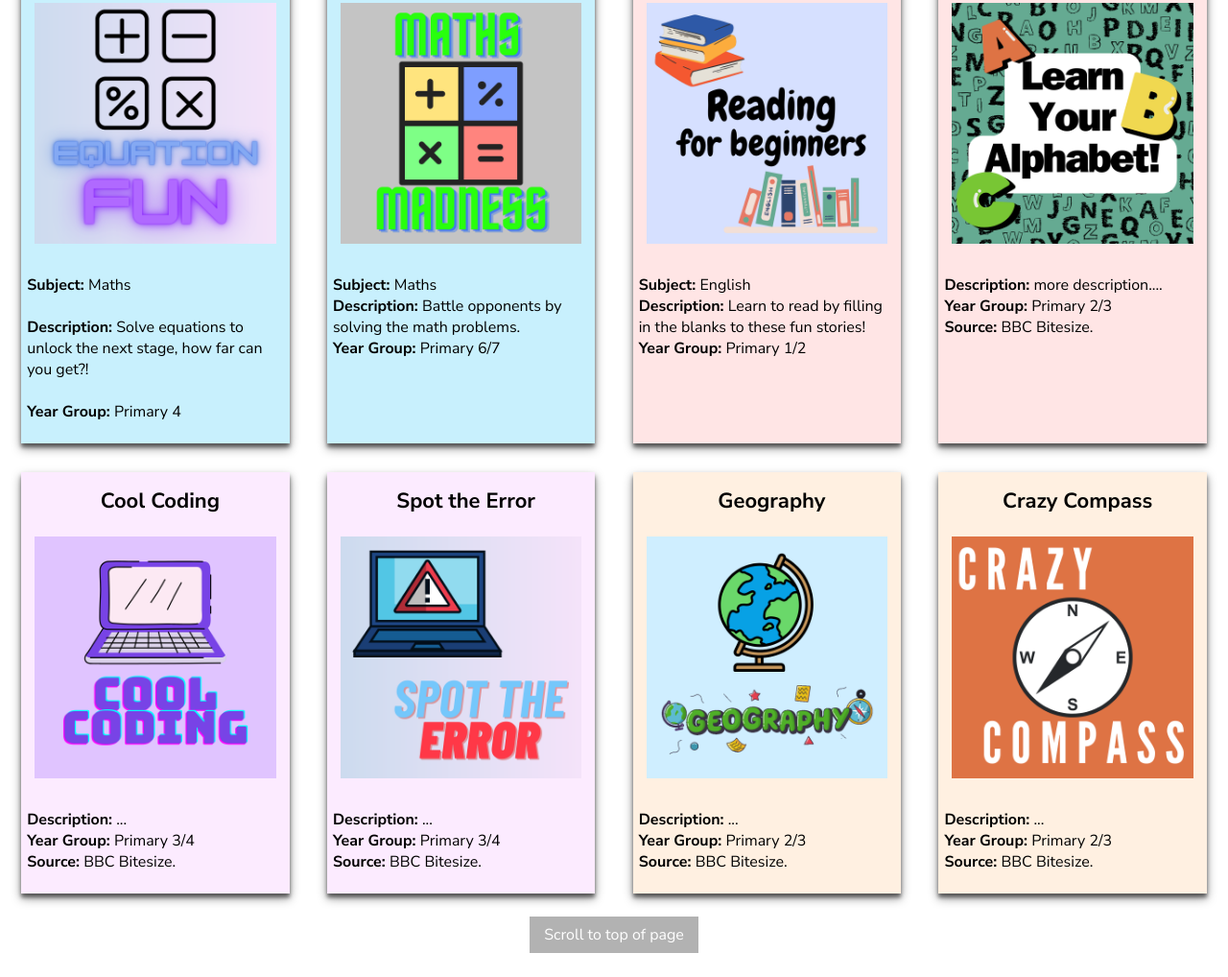
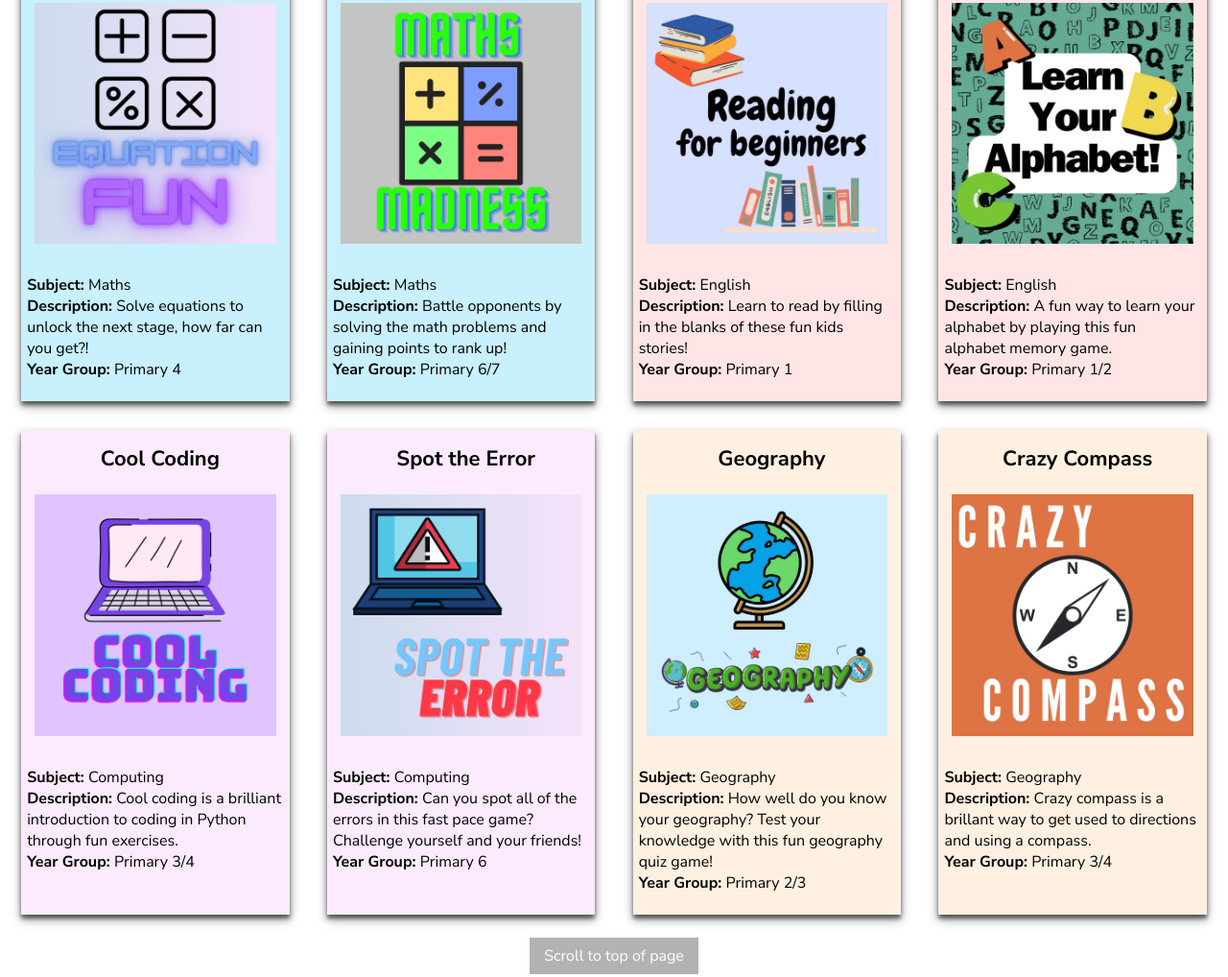
Before and after one commit to Jenny-J07/GamesInEducation, a plain HTML site: page games.html in a window 1280 px wide. Shown: the part 989-2007 px from the top of the page at 96% size. Drawn offline with Linux system fonts and the light colour scheme; a web font is replaced by a local one.

Commit message:
Changes to game descriptions and alt text on games page

```diff
--- a/games.html
+++ b/games.html
@@ -93,14 +93,12 @@
 			<div class="game-card math-games">
 				<div class="card-top">
 					<h3>Equation Fun</h3>
-					<img class="library-image" src="images/master-files/maths-game-1.png" alt="bear">
+					<img class="library-image" src="images/master-files/maths-game-1.png" alt="Logo for 'Equation Fun' game">
 				</div>
 				<div class="card-bottom">
 					<p>
 						<b>Subject: </b> Maths <br>
-						<br>
 						<b>Description:</b> Solve equations to unlock the next stage, how far can you get?!<br>
-						<br>
 						<b>Year Group: </b>Primary 4<br>
 						</p>
 				</div>
@@ -109,12 +107,12 @@
 			<div class="game-card math-games">
 				<div class="card-top">
 					<h3>Maths Madness</h3>
-					<img class="library-image" src="images/master-files/maths-game-2.png" alt="bear">
+					<img class="library-image" src="images/master-files/maths-game-2.png" alt="Logo for 'Maths Madness' game">
 				</div>
 				<div class="card-bottom">
 					<p>
 						<b>Subject: </b> Maths <br>
-						<b>Description:</b> Battle opponents by solving the math problems.<br>
+						<b>Description:</b> Battle opponents by solving the math problems and gaining points to rank up!<br>
 						<b>Year Group: </b>Primary 6/7<br>
 					</p>
 				</div>
@@ -130,13 +128,13 @@
 			<div class="game-card english-games">
 				<div class="card-top">
 					<h3>Reading for Beginners</h3>
-					<img class="library-image" src="images/master-files/english-game-1.png" alt="bear" >
+					<img class="library-image" src="images/master-files/english-game-1.png" alt="Logo for 'Reading for Beginners' game" >
 				</div>
 				<div class="card-bottom">
 					<p>
 						<b>Subject: </b> English <br>
-						<b>Description:</b> Learn to read by filling in the blanks to these fun stories! <br>
-						<b>Year Group: </b>Primary 1/2<br>
+						<b>Description:</b> Learn to read by filling in the blanks of these fun kids stories! <br>
+						<b>Year Group: </b>Primary 1<br>
 					</p>
 				</div>
 			</div>
@@ -144,12 +142,13 @@
 			<div class="game-card english-games">
 				<div class="card-top">
 					<h3>Learn your Alphabet</h3>
-					<img class="library-image" src="images/master-files/english-game-2.png" alt="bear" >
+					<img class="library-image" src="images/master-files/english-game-2.png" alt="Logo for 'Learn your Alphabet' game" >
 				</div>
 				<div class="card-bottom">
-					<p><b>Description:</b> more description.... <br>
-					<b>Year Group: </b>Primary 2/3<br>
-					<b>Source: </b>BBC Bitesize.
+					<p>
+						<b>Subject: </b> English <br>
+						<b>Description:</b> A fun way to learn your alphabet by playing this fun alphabet memory game. <br>
+						<b>Year Group: </b>Primary 1/2<br>
 					</p>
 				</div>
 			</div>
@@ -164,12 +163,13 @@
 			<div class="game-card computing-games">
 				<div class="card-top">
 					<h3>Cool Coding</h3>
-					<img class="library-image" src="images/master-files/computing-game-1.png" alt="bear" >
+					<img class="library-image" src="images/master-files/computing-game-1.png" alt="Logo for 'Cool Coding' game" >
 				</div>
 				<div class="card-bottom">
-					<p><b>Description:</b> ... <br>
-					<b>Year Group: </b>Primary 3/4<br>
-					<b>Source: </b>BBC Bitesize.
+					<p>
+						<b>Subject: </b> Computing <br>
+						<b>Description:</b> Cool coding is a brilliant introduction to coding in Python through fun exercises. <br>
+						<b>Year Group: </b>Primary 3/4<br>
 					</p>
 				</div>
 			</div>
@@ -177,12 +177,13 @@
 			<div class="game-card computing-games">
 				<div class="card-top">
 					<h3>Spot the Error</h3>
-					<img class="library-image" src="images/master-files/computing-game-2.png" alt="bear" >
+					<img class="library-image" src="images/master-files/computing-game-2.png" alt="Logo for 'Spot the Error' game" >
 				</div>
 				<div class="card-bottom">
-					<p><b>Description:</b> ... <br>
-					<b>Year Group: </b>Primary 3/4<br>
-					<b>Source: </b>BBC Bitesize.
+					<p>
+						<b>Subject: </b> Computing <br>
+						<b>Description:</b> Can you spot all of the errors in this fast pace game? Challenge yourself and your friends! <br>
+						<b>Year Group: </b>Primary 6<br>
 					</p>
 				</div>
 			</div>
@@ -197,12 +198,13 @@
 			<div class="game-card geography-games">
 				<div class="card-top">
 					<h3>Geography</h3>
-					<img class="library-image" src="images/master-files/geography-game-1.png" alt="bear" >
+					<img class="library-image" src="images/master-files/geography-game-1.png" alt="Logo for 'Geography' game" >
 				</div>
 				<div class="card-bottom">
-					<p><b>Description:</b> ... <br>
-					<b>Year Group: </b>Primary 2/3<br>
-					<b>Source: </b>BBC Bitesize.
+					<p>
+						<b>Subject: </b> Geography <br>
+						<b>Description:</b> How well do you know your geography? Test your knowledge with this fun geography quiz game!<br>
+						<b>Year Group: </b>Primary 2/3<br>
 					</p>
 				</div>
 			</div>
@@ -210,12 +212,13 @@
 			<div class="game-card geography-games">
 				<div class="card-top">
 					<h3>Crazy Compass</h3>
-					<img class="library-image" src="images/master-files/geography-game-2.png" alt="bear" >
+					<img class="library-image" src="images/master-files/geography-game-2.png" alt="Logo for 'Crazy Compass' game" >
 				</div>
 				<div class="card-bottom">
-					<p><b>Description:</b> ... <br>
-					<b>Year Group: </b>Primary 2/3<br>
-					<b>Source: </b>BBC Bitesize.
+					<p>
+						<b>Subject: </b> Geography <br>
+						<b>Description:</b> Crazy compass is a brillant way to get used to directions and using a compass. <br>
+						<b>Year Group: </b>Primary 3/4<br>
 					</p>
 				</div>
 			</div>
```
